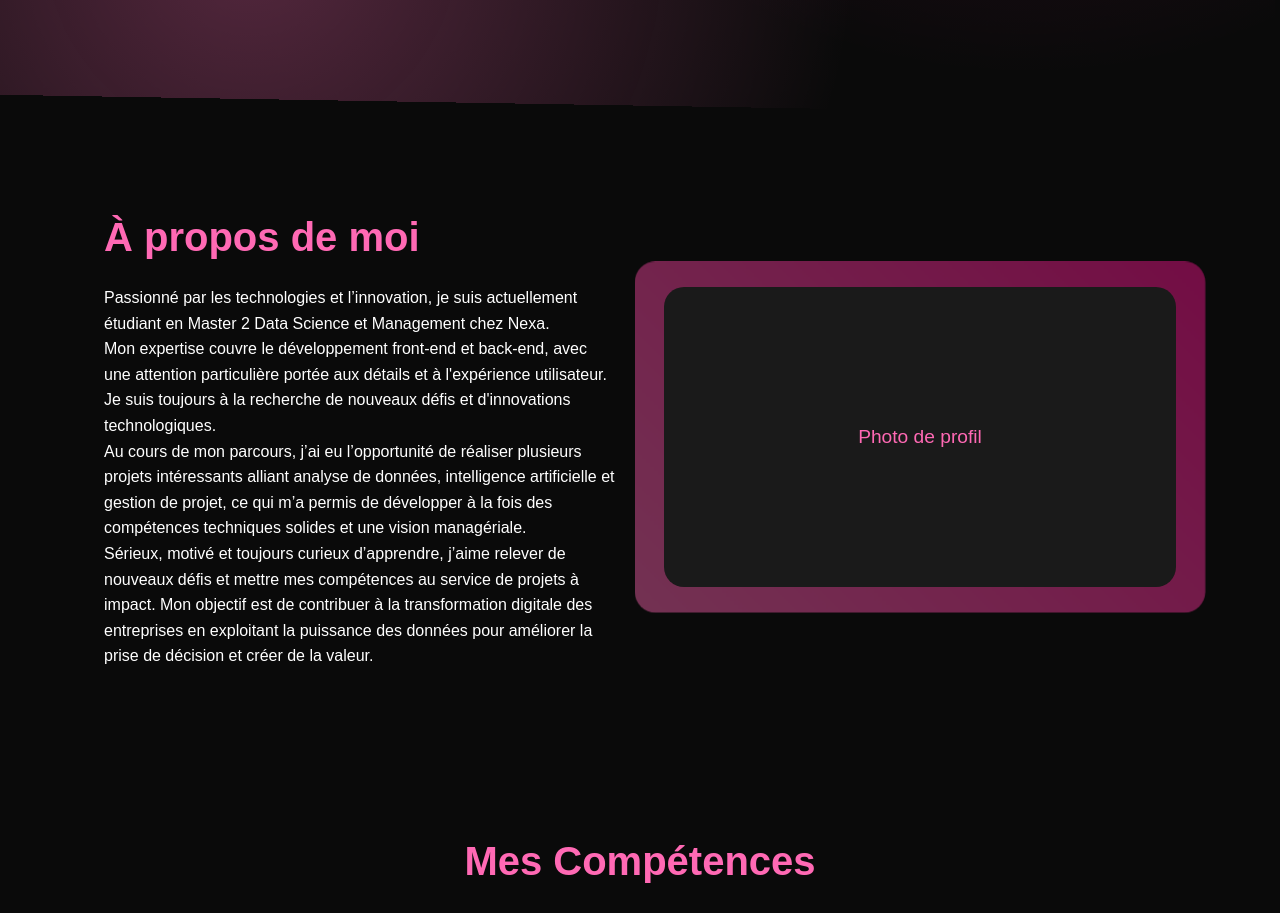
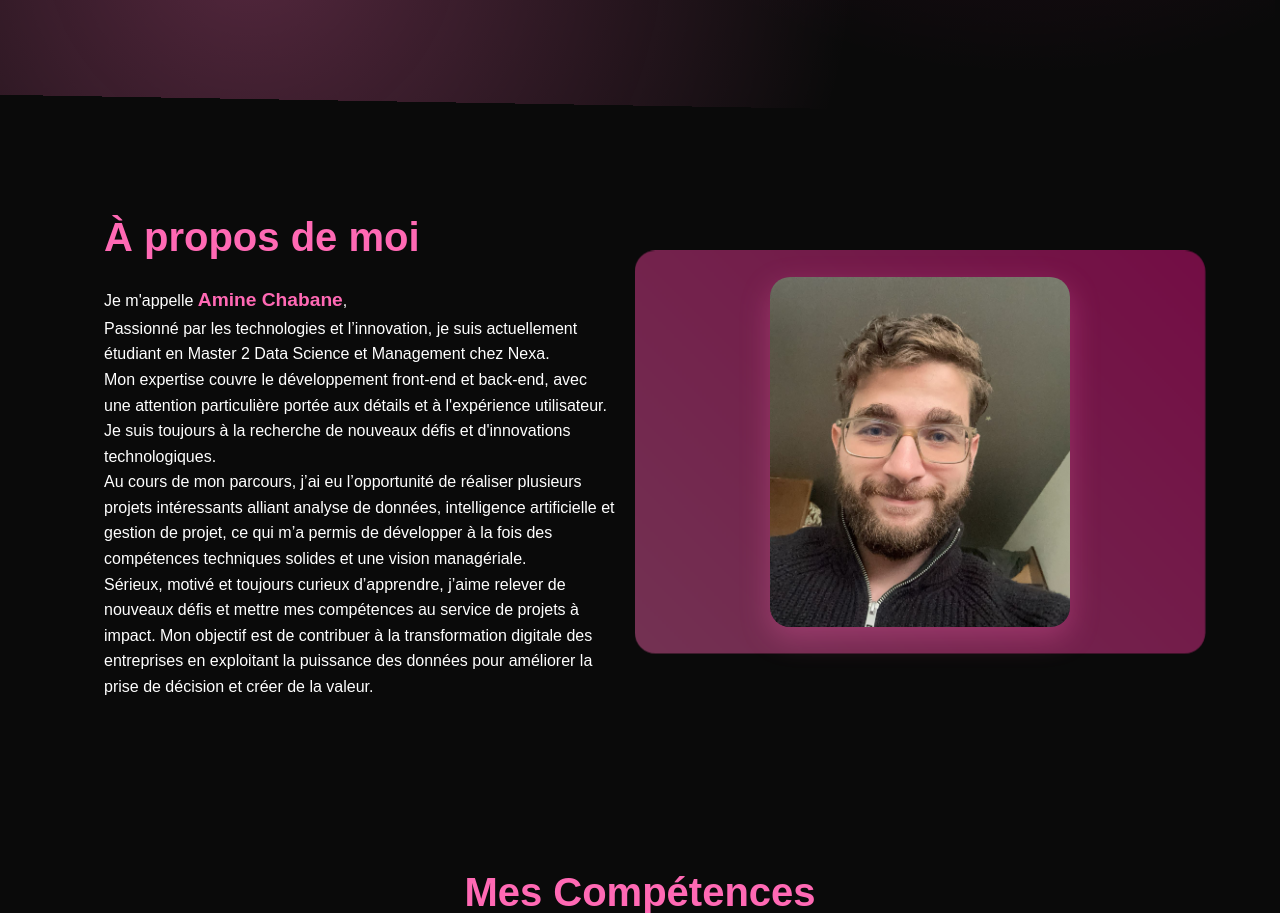
Before and after one commit to Xxxxr096/Portfolio, a Flask app: page / in a window 1280 px wide. Shown: the part 675-1588 px from the top of the page. Run offline with Flask 3, Linux system fonts and the light colour scheme.

Commit message:
profile img

```diff
--- a/templates/index.html
+++ b/templates/index.html
@@ -474,6 +474,24 @@
         }
 
 
+        .profile-pic {
+            width: 100%;
+            max-width: 300px;       /* largeur max */
+            height: 350px;          /* fixe une hauteur */
+            object-fit: cover;      /* recadre sans déformer */
+            object-position: center;/* centre le visage */
+            border-radius: 20px;    /* arrondi */
+            display: block;
+            margin: 0 auto;
+            box-shadow: 0 10px 30px rgba(255, 105, 180, 0.3);
+            transition: transform 0.3s ease, box-shadow 0.3s ease;
+        }
+
+
+        .profile-pic:hover {
+            transform: scale(1.05);
+            box-shadow: 0 15px 40px rgba(255, 20, 147, 0.5);
+        }
 
 
         /* Responsive */
@@ -543,16 +561,15 @@
         <div class="about">
             <div class="about-text">
                 <h2>À propos de moi</h2>
-                <p>Passionné par les technologies et l’innovation, je suis actuellement étudiant en Master 2 Data Science et Management chez Nexa.</p>
+                <p>Je m'appelle <span style="color: var(--pink-primary); font-weight: bold;font-size: 1.2em; ">Amine Chabane</span>, <p> Passionné par les technologies et l’innovation, je suis actuellement étudiant en Master 2 Data Science et Management chez Nexa.</p>
                 <p>Mon expertise couvre le développement front-end et back-end, avec une attention particulière portée aux détails et à l'expérience utilisateur. Je suis toujours à la recherche de nouveaux défis et d'innovations technologiques.</p>
                 <p>Au cours de mon parcours, j’ai eu l’opportunité de réaliser plusieurs projets intéressants alliant analyse de données, intelligence artificielle et gestion de projet, ce qui m’a permis de développer à la fois des compétences techniques solides et une vision managériale.</p>
                 <p>Sérieux, motivé et toujours curieux d’apprendre, j’aime relever de nouveaux défis et mettre mes compétences au service de projets à impact. Mon objectif est de contribuer à la transformation digitale des entreprises en exploitant la puissance des données pour améliorer la prise de décision et créer de la valeur.</p>
             </div>
             <div class="about-image">
-                <div class="placeholder-image">
-                    Photo de profil
-                </div>
+                <img src="{{ url_for('static', filename='img/amine.jpg') }}" alt="Photo de Amine Chabane" class="profile-pic">
             </div>
+
         </div>
     </section>
 
```
Also changed, not shown: static/img/amine.jpg (added).
